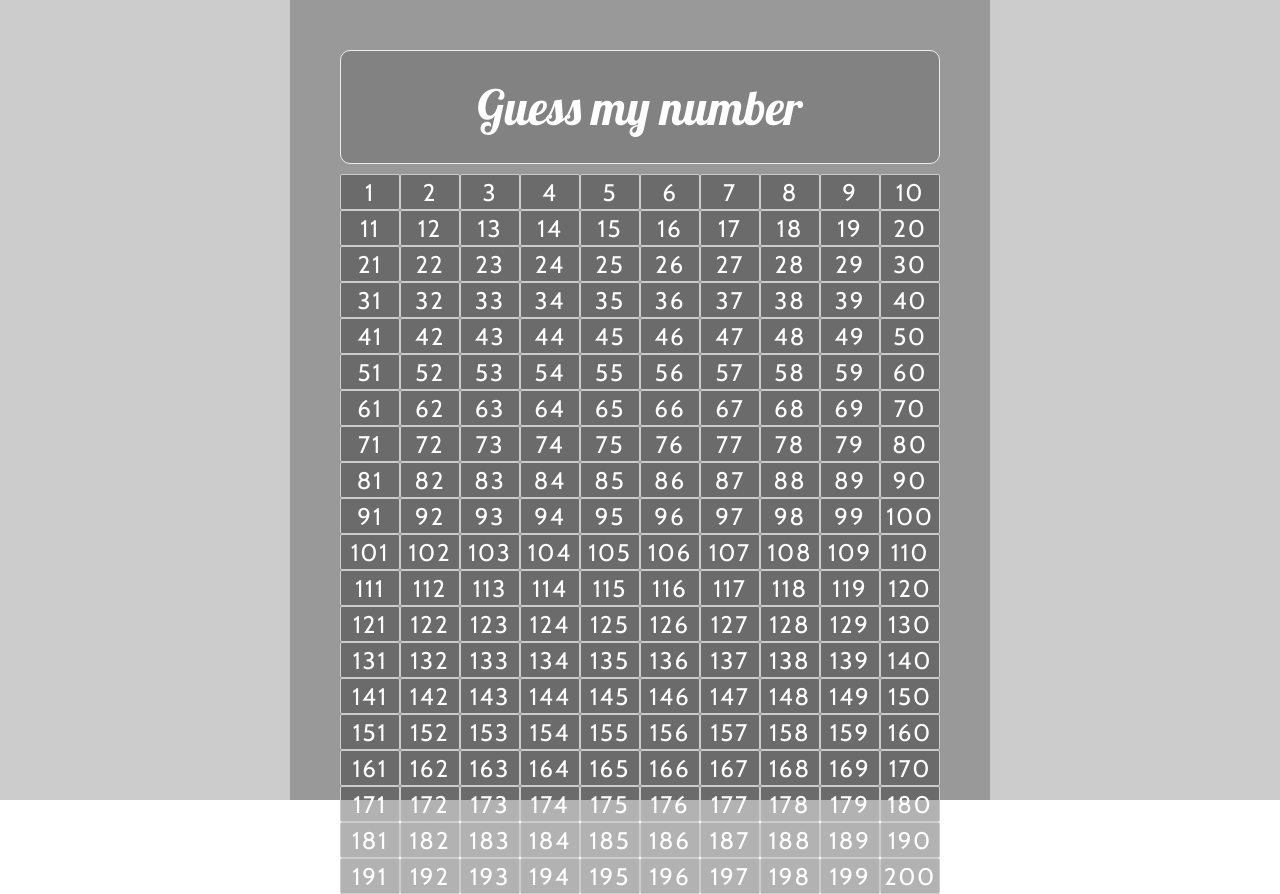
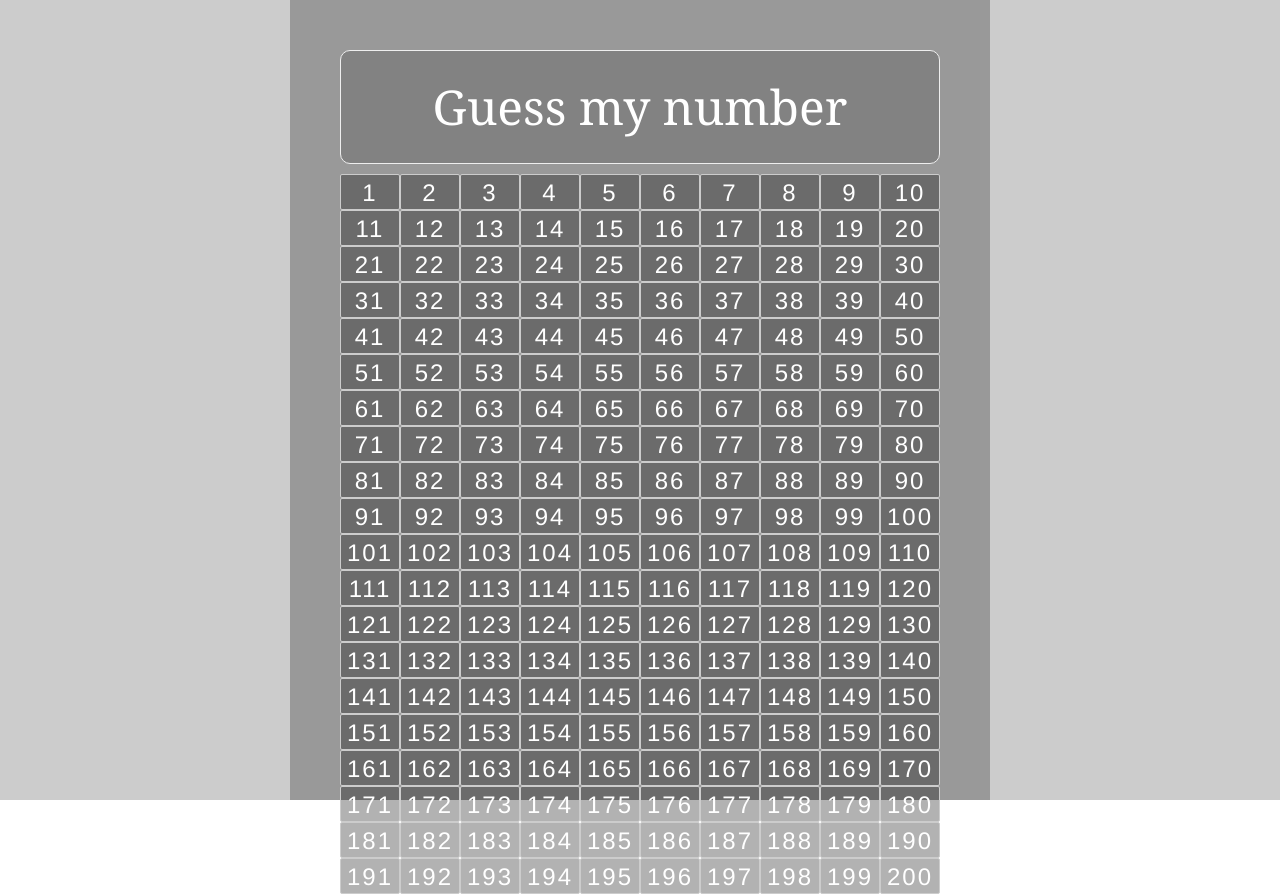
Before and after one commit to s-ttang/Thinkful_hot_or_cold, a plain HTML site: page index.html in a window 1280 px wide. Drawn offline with nearby package versions, Linux system fonts and the light colour scheme.

Commit message:
Remove Lobster / Cabin Fonts - return to Georgia / Helvetica

```diff
--- a/Hot-or-Cold.css
+++ b/Hot-or-Cold.css
@@ -60,13 +60,13 @@ html, body{
 		padding: 		20px;
 		border:  		#eee 1px solid;
 		border-radius: 	10px;
-		font: 	 		48px/72px 'Lobster', Georgia, Times, serif;
+		font: 	 		48px/72px Georgia, Times, serif;
 		color:	 		#fff;
 		background: 	rgb(0, 0, 0) transparent; /* fallback */
 		background: 	rgba(0, 0, 0, 0.15); /* nice browsers */
 	}
 	p, input{
-		font: 			24px/36px 'Cabin', Helvetica, Arial, sans-serif;
+		font: 			24px/36px Helvetica, Arial, sans-serif;
 		letter-spacing:  2px;
 	}
 	div.game{
--- a/index.html
+++ b/index.html
@@ -5,8 +5,6 @@
 		<meta charset="utf-8"/>
 		<meta name="description" content="Simple Web game where you guess the number">
 		<link href="Hot-or-Cold.css" rel="stylesheet" type="text/css" />
-		<link href="http://fonts.googleapis.com/css?family=Lobster" rel="stylesheet" type="text/css"/>
-		<link href="http://fonts.googleapis.com/css?family=Cabin" rel="stylesheet" type="text/css"/>
 	</head>
 	<body>
 		<div class="container">
```
